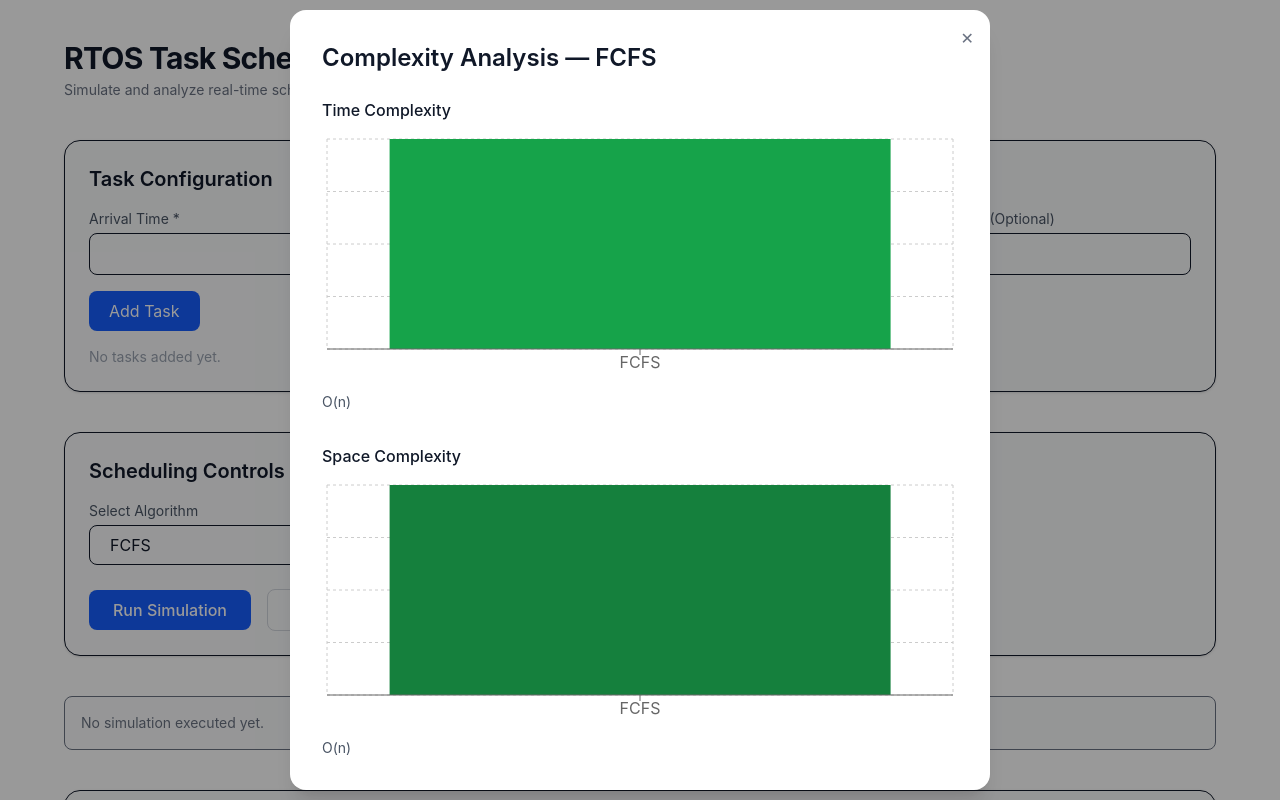
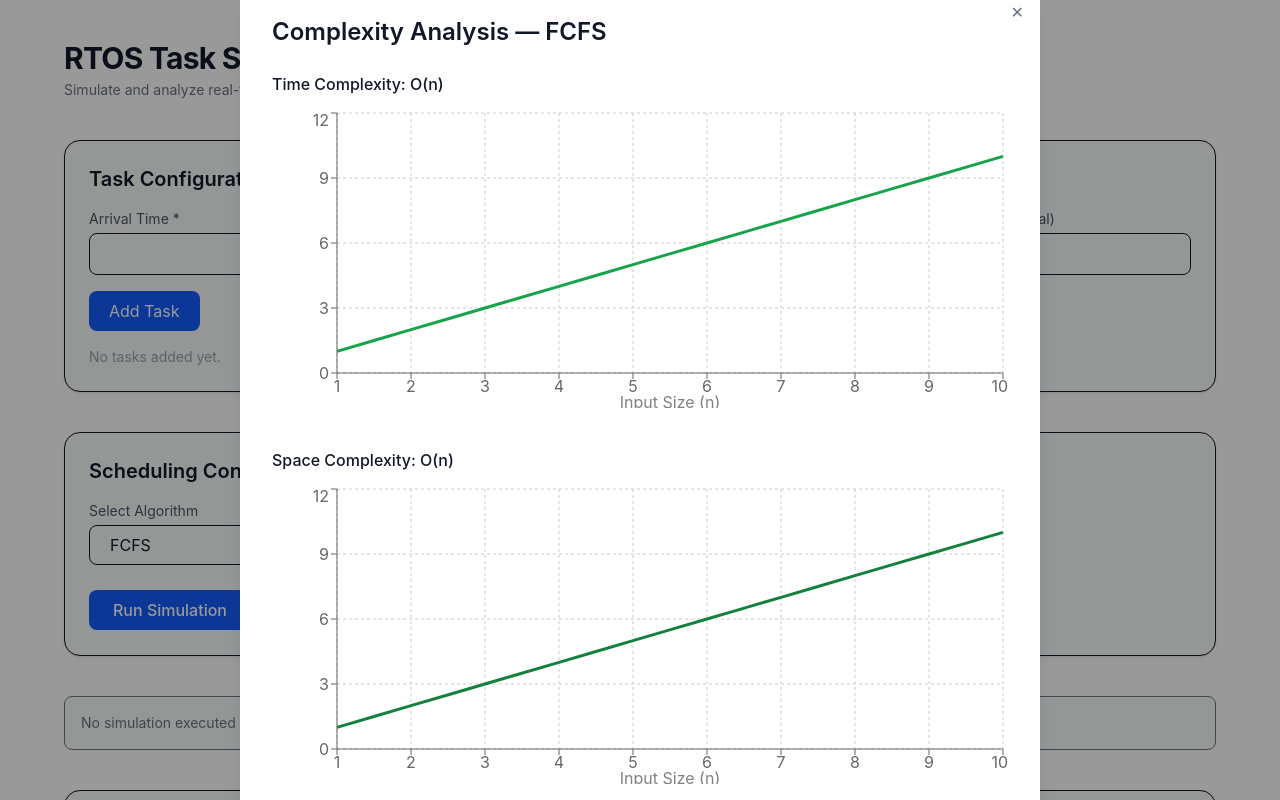
Before and after one commit to Aadarsh-max/realtime, a React (Vite) app: page /simulator in a window 1280 px wide. Both pictures are taken after a click on the button "Analyze Complexity". Shown: the top 800 px of the page. Built offline with nearby package versions, Linux system fonts and the light colour scheme.

Commit message:
first commit

```diff
--- a/src/components/ComplexityModal.jsx
+++ b/src/components/ComplexityModal.jsx
@@ -1,7 +1,7 @@
 import React from "react";
 import {
-  BarChart,
-  Bar,
+  LineChart,
+  Line,
   XAxis,
   YAxis,
   Tooltip,
@@ -9,37 +9,51 @@ import {
   ResponsiveContainer,
 } from "recharts";
 
-const complexityScoreMap = {
-  "O(1)": 1,
-  "O(log n)": 2,
-  "O(n)": 3,
-  "O(n log n)": 4,
-  "O(n^2)": 5,
-  "O(n) per cycle": 3,
+const generateData = (type) => {
+  const data = [];
+
+  for (let n = 1; n <= 10; n++) {
+    let value;
+
+    switch (type) {
+      case "O(1)":
+        value = 1;
+        break;
+      case "O(log n)":
+        value = Math.log2(n + 1);
+        break;
+      case "O(n)":
+        value = n;
+        break;
+      case "O(n log n)":
+        value = n * Math.log2(n + 1);
+        break;
+      case "O(n^2)":
+        value = n * n;
+        break;
+      case "O(n) per cycle":
+        value = n;
+        break;
+      default:
+        value = n;
+    }
+
+    data.push({ n, value });
+  }
+
+  return data;
 };
 
 const ComplexityModal = ({ algorithm, complexityMap, onClose }) => {
   const data = complexityMap[algorithm];
-
   if (!data) return null;
 
-  const timeData = [
-    {
-      name: algorithm,
-      value: complexityScoreMap[data.time] || 3,
-    },
-  ];
-
-  const spaceData = [
-    {
-      name: algorithm,
-      value: complexityScoreMap[data.space] || 3,
-    },
-  ];
+  const timeData = generateData(data.time);
+  const spaceData = generateData(data.space);
 
   return (
     <div className="fixed inset-0 bg-black/40 flex items-center justify-center z-50">
-      <div className="bg-white w-175 p-8 rounded-2xl shadow-xl relative">
+      <div className="bg-white w-[800px] p-8 rounded-2xl shadow-xl relative">
 
         <button
           onClick={onClose}
@@ -52,38 +66,50 @@ const ComplexityModal = ({ algorithm, complexityMap, onClose }) => {
           Complexity Analysis — {algorithm}
         </h2>
 
-        {/* Time Graph */}
-        <div className="mb-8">
-          <h3 className="font-medium mb-3">Time Complexity</h3>
-          <ResponsiveContainer width="100%" height={250}>
-            <BarChart data={timeData}>
+        {/* TIME GRAPH */}
+        <div className="mb-10">
+          <h3 className="font-medium mb-3">
+            Time Complexity: {data.time}
+          </h3>
+
+          <ResponsiveContainer width="100%" height={300}>
+            <LineChart data={timeData}>
               <CartesianGrid strokeDasharray="3 3" />
-              <XAxis dataKey="name" />
-              <YAxis hide />
+              <XAxis dataKey="n" label={{ value: "Input Size (n)", position: "insideBottom", offset: -5 }} />
+              <YAxis />
               <Tooltip />
-              <Bar dataKey="value" fill="#16a34a" />
-            </BarChart>
+              <Line
+                type="monotone"
+                dataKey="value"
+                stroke="#16a34a"
+                strokeWidth={3}
+                dot={false}
+              />
+            </LineChart>
           </ResponsiveContainer>
-          <p className="mt-2 text-sm text-gray-600">
-            {data.time}
-          </p>
         </div>
 
-        {/* Space Graph */}
+        {/* SPACE GRAPH */}
         <div>
-          <h3 className="font-medium mb-3">Space Complexity</h3>
-          <ResponsiveContainer width="100%" height={250}>
-            <BarChart data={spaceData}>
+          <h3 className="font-medium mb-3">
+            Space Complexity: {data.space}
+          </h3>
+
+          <ResponsiveContainer width="100%" height={300}>
+            <LineChart data={spaceData}>
               <CartesianGrid strokeDasharray="3 3" />
-              <XAxis dataKey="name" />
-              <YAxis hide />
+              <XAxis dataKey="n" label={{ value: "Input Size (n)", position: "insideBottom", offset: -5 }} />
+              <YAxis />
               <Tooltip />
-              <Bar dataKey="value" fill="#15803d" />
-            </BarChart>
+              <Line
+                type="monotone"
+                dataKey="value"
+                stroke="#15803d"
+                strokeWidth={3}
+                dot={false}
+              />
+            </LineChart>
           </ResponsiveContainer>
-          <p className="mt-2 text-sm text-gray-600">
-            {data.space}
-          </p>
         </div>
       </div>
     </div>
```
